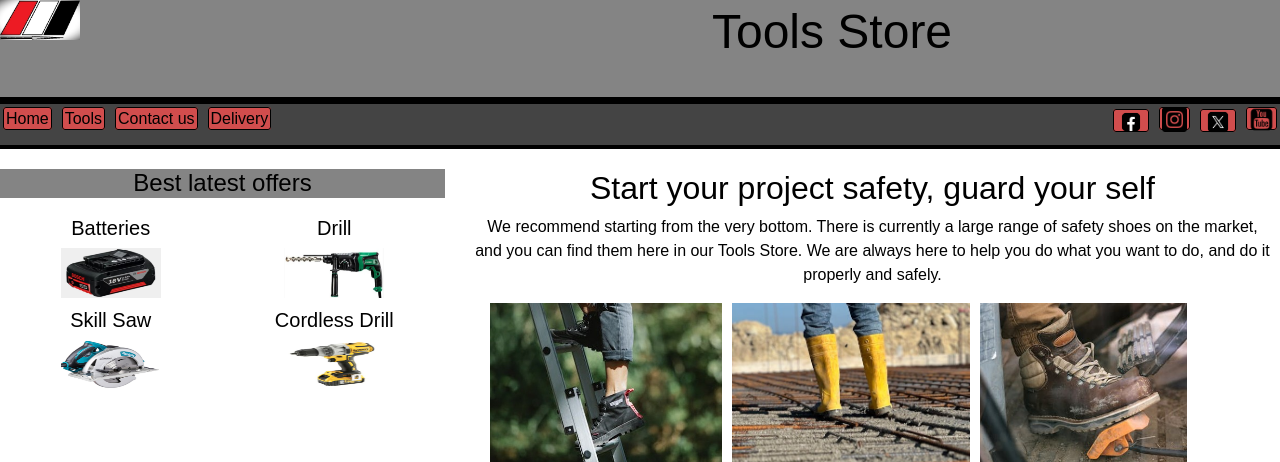
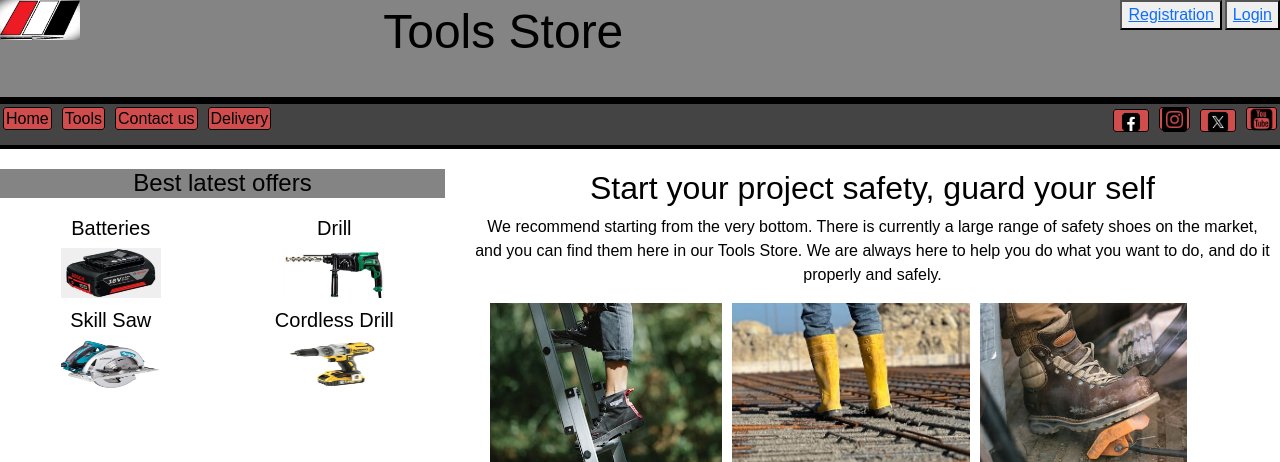
Before and after one commit to DimDeveloper18/Frameworks-Assignment, a Django app: page / in a window 1280 px wide. Shown: the top 462 px of the page. Run offline with Django 5.2, Linux system fonts and the light colour scheme; parts of the project's set-up code (start-up, migrations or seed data) failed here and were passed over.

Commit message:
Files autocreated by frameworks.

```diff
--- a/tools_store/products_store/static/products_store/css/homemed.css
+++ b/tools_store/products_store/static/products_store/css/homemed.css
@@ -17,9 +17,9 @@ h1{
     height: 50%;
     font-size: 3rem;
 }
-.regbutt{
+/* .regbutt{
     display: none;
-}
+} */
 nav{
     grid-column: 1 / 3;
     grid-row: 2;
```
